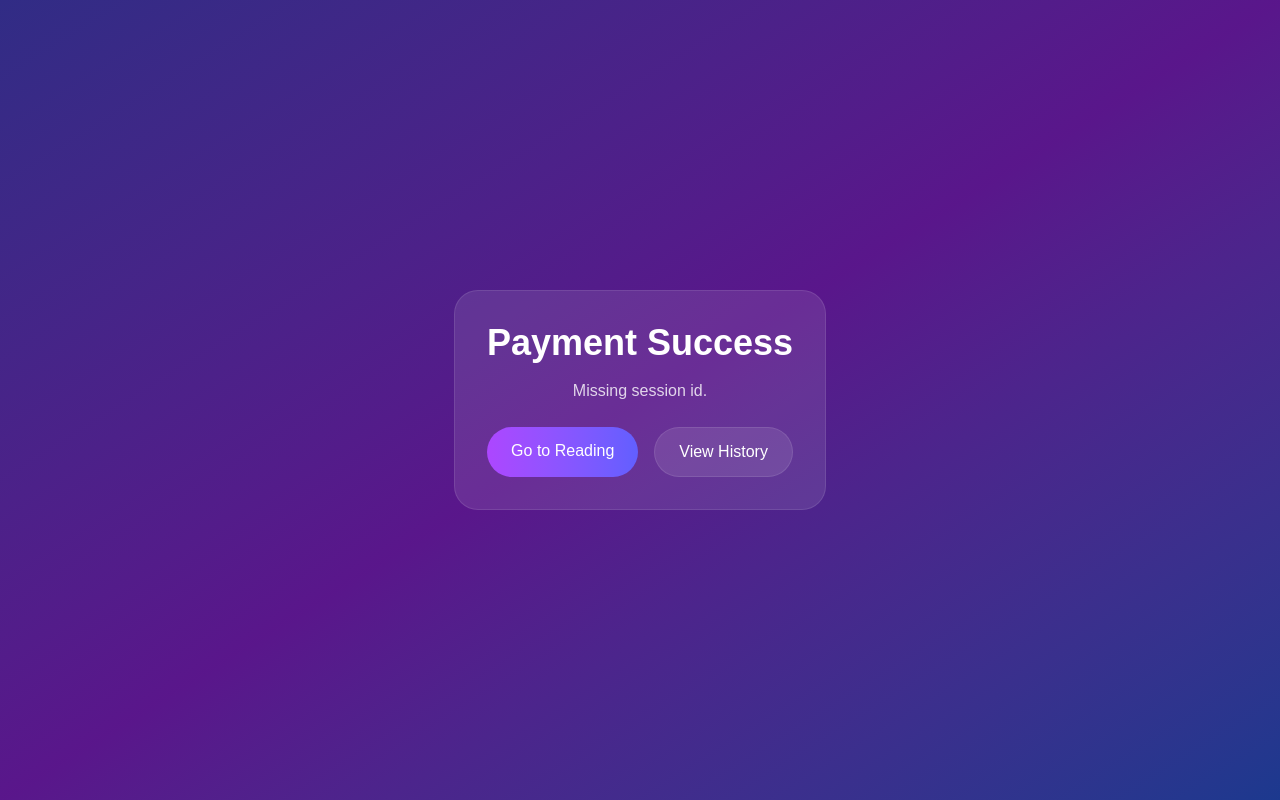
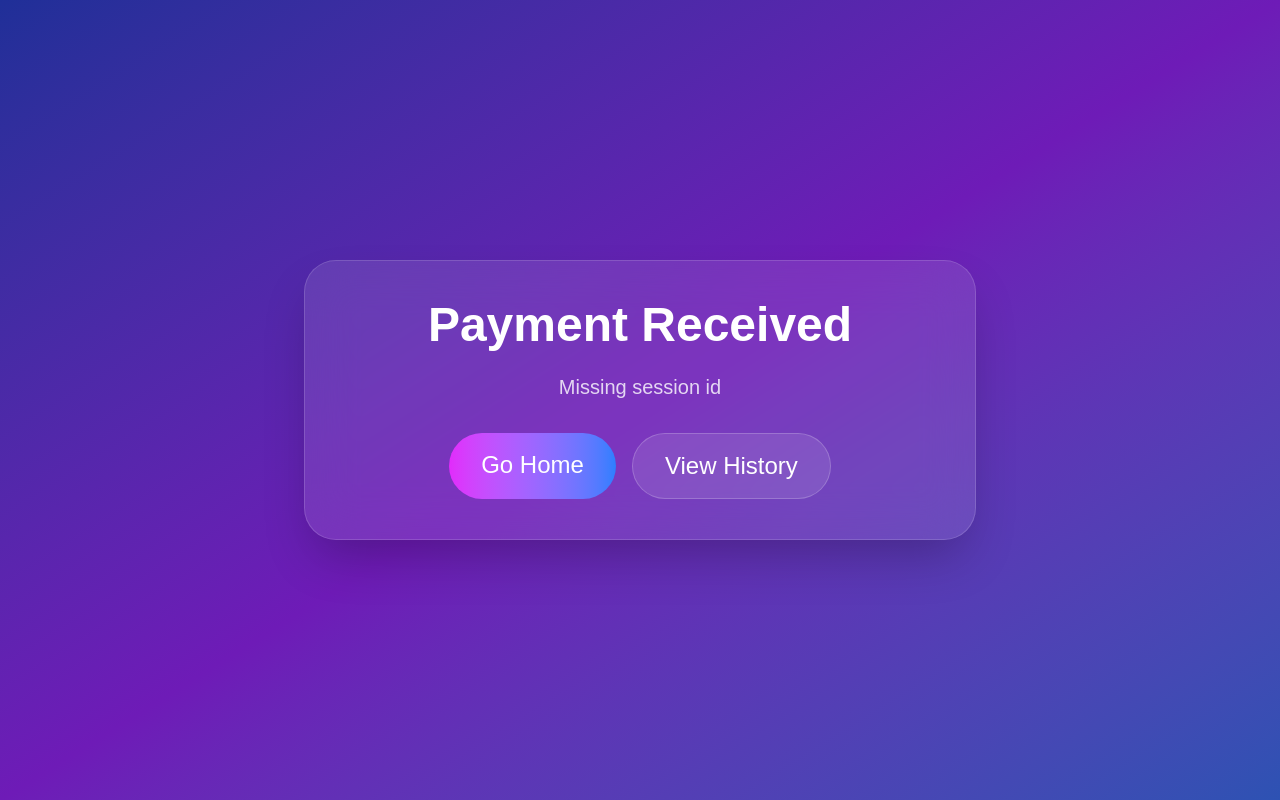
Before and after one commit to ycc68/moonveil-oracle, a Next.js app: page /success in a window 1280 px wide. Built offline with nearby package versions, Linux system fonts and the light colour scheme.

Commit message:
fix redirect url

```diff
--- a/app/success/page.tsx
+++ b/app/success/page.tsx
@@ -1,18 +1,23 @@
-"use client"
+"use client";
 
-import { useEffect, useState } from "react"
+import { useEffect, useState } from "react";
+import { useSearchParams } from "next/navigation";
+import Link from "next/link";
 
 export default function SuccessPage() {
-  const [message, setMessage] = useState("Processing your payment...")
+  const searchParams = useSearchParams();
+  const sessionId = searchParams.get("session_id");
+
+  const [loading, setLoading] = useState(true);
+  const [creditsAdded, setCreditsAdded] = useState<number | null>(null);
+  const [error, setError] = useState("");
 
   useEffect(() => {
     const applyCredits = async () => {
-      const params = new URLSearchParams(window.location.search)
-      const sessionId = params.get("session_id")
-
       if (!sessionId) {
-        setMessage("Missing session id.")
-        return
+        setError("Missing session id");
+        setLoading(false);
+        return;
       }
 
       try {
@@ -22,47 +27,91 @@ export default function SuccessPage() {
             "Content-Type": "application/json",
           },
           body: JSON.stringify({ sessionId }),
-        })
+        });
 
-        const data = await res.json()
+        const data = await res.json();
 
         if (!res.ok) {
-          setMessage(data.error || "Failed to apply credits.")
-          return
+          setError(data?.error || "Failed to apply credits");
+          setLoading(false);
+          return;
         }
 
-        setMessage(`Payment successful. ${data.creditsAdded} credits added.`)
-      } catch (error) {
-        console.error(error)
-        setMessage("Something went wrong while processing payment.")
+        setCreditsAdded(data?.creditsAdded ?? 0);
+        setLoading(false);
+
+        setTimeout(() => {
+          window.location.href = "/";
+        }, 3000);
+      } catch (err) {
+        console.error(err);
+        setError("Something went wrong");
+        setLoading(false);
       }
-    }
+    };
 
-    applyCredits()
-  }, [])
+    applyCredits();
+  }, [sessionId]);
 
   return (
-    <main className="min-h-screen flex items-center justify-center bg-gradient-to-br from-indigo-900 via-purple-900 to-blue-900 text-white px-6">
-      <div className="max-w-xl text-center bg-white/10 border border-white/10 rounded-3xl p-8">
-        <h1 className="text-4xl font-bold mb-4">Payment Success</h1>
-        <p className="text-white/80 mb-6">{message}</p >
+    <main className="min-h-screen bg-gradient-to-br from-[#1f2f98] via-[#6e1bb7] to-[#2d52b3] flex items-center justify-center px-6">
+      <div className="w-full max-w-2xl rounded-[32px] border border-white/15 bg-white/10 backdrop-blur-xl shadow-2xl p-10 text-white text-center">
+        {loading ? (
+          <>
+            <h1 className="text-5xl font-bold mb-6">Processing Payment...</h1>
+            <p className="text-white/80 text-xl">
+              Please wait while we add your credits.
+            </p >
+          </>
+        ) : error ? (
+          <>
+            <h1 className="text-5xl font-bold mb-6">Payment Received</h1>
+            <p className="text-white/80 text-xl mb-8">{error}</p >
 
-        <div className="flex flex-wrap gap-4 justify-center">
-          <a
-            href=" "
-            className="inline-block px-6 py-3 rounded-full bg-gradient-to-r from-purple-500 to-indigo-500"
-          >
-            Go to Reading
-          </a >
+            <div className="flex flex-wrap justify-center gap-4">
+              <Link
+                href="/"
+                className="inline-block px-8 py-4 rounded-full bg-gradient-to-r from-fuchsia-500 to-blue-500 text-white text-2xl"
+              >
+                Go Home
+              </Link>
 
-          <a
-            href="/history"
-            className="inline-block px-6 py-3 rounded-full bg-white/10 border border-white/10"
-          >
-            View History
-          </a >
-        </div>
+              <Link
+                href="/history"
+                className="inline-block px-8 py-4 rounded-full border border-white/20 bg-white/10 text-white text-2xl"
+              >
+                View History
+              </Link>
+            </div>
+          </>
+        ) : (
+          <>
+            <h1 className="text-5xl font-bold mb-6">Payment Success</h1>
+            <p className="text-white/85 text-xl mb-2">
+              Payment successful. {creditsAdded} credits added.
+            </p >
+            <p className="text-white/60 text-base mb-8">
+              Redirecting to home in 3 seconds...
+            </p >
+
+            <div className="flex flex-wrap justify-center gap-4">
+              <Link
+                href="/"
+                className="inline-block px-8 py-4 rounded-full bg-gradient-to-r from-fuchsia-500 to-blue-500 text-white text-2xl"
+              >
+                Go Home
+              </Link>
+
+              <Link
+                href="/reading?mode=general"
+                className="inline-block px-8 py-4 rounded-full border border-white/20 bg-white/10 text-white text-2xl"
+              >
+                Go to Reading
+              </Link>
+            </div>
+          </>
+        )}
       </div>
     </main>
-  )
+  );
 }
```
